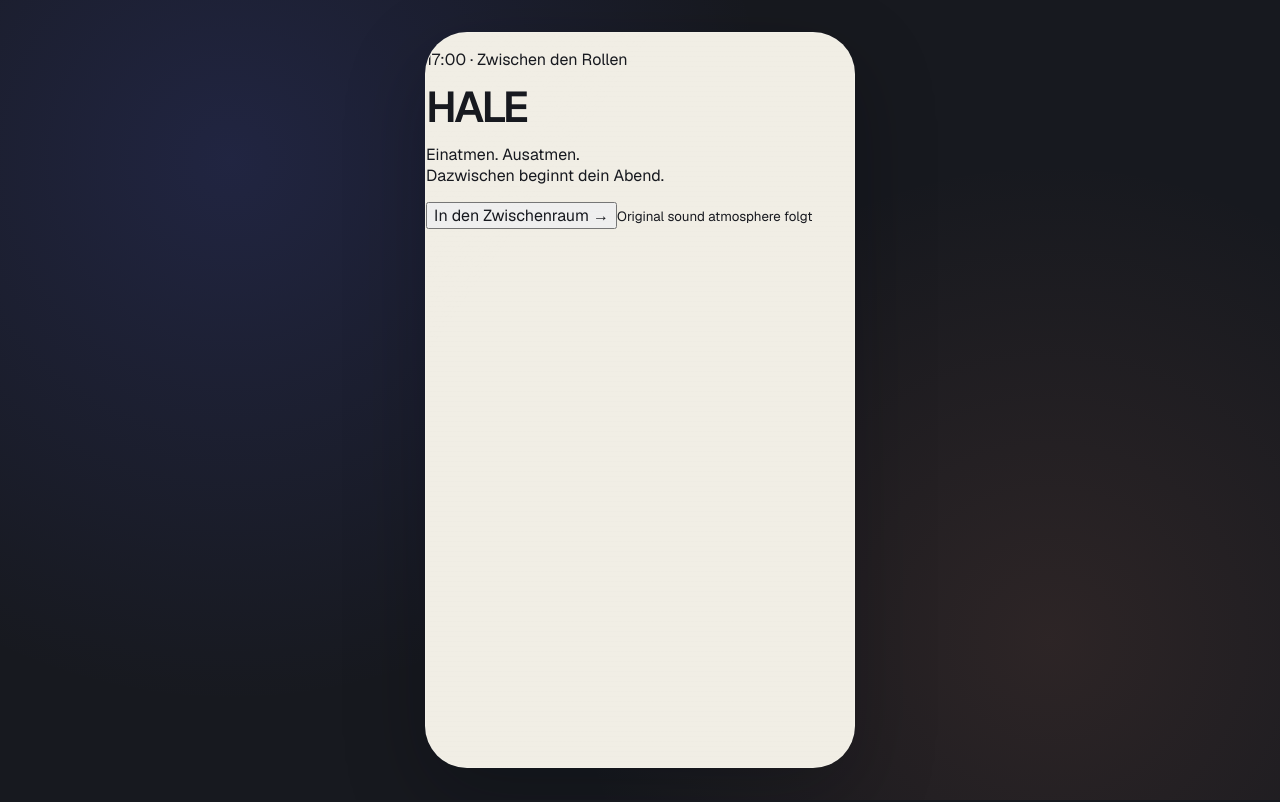
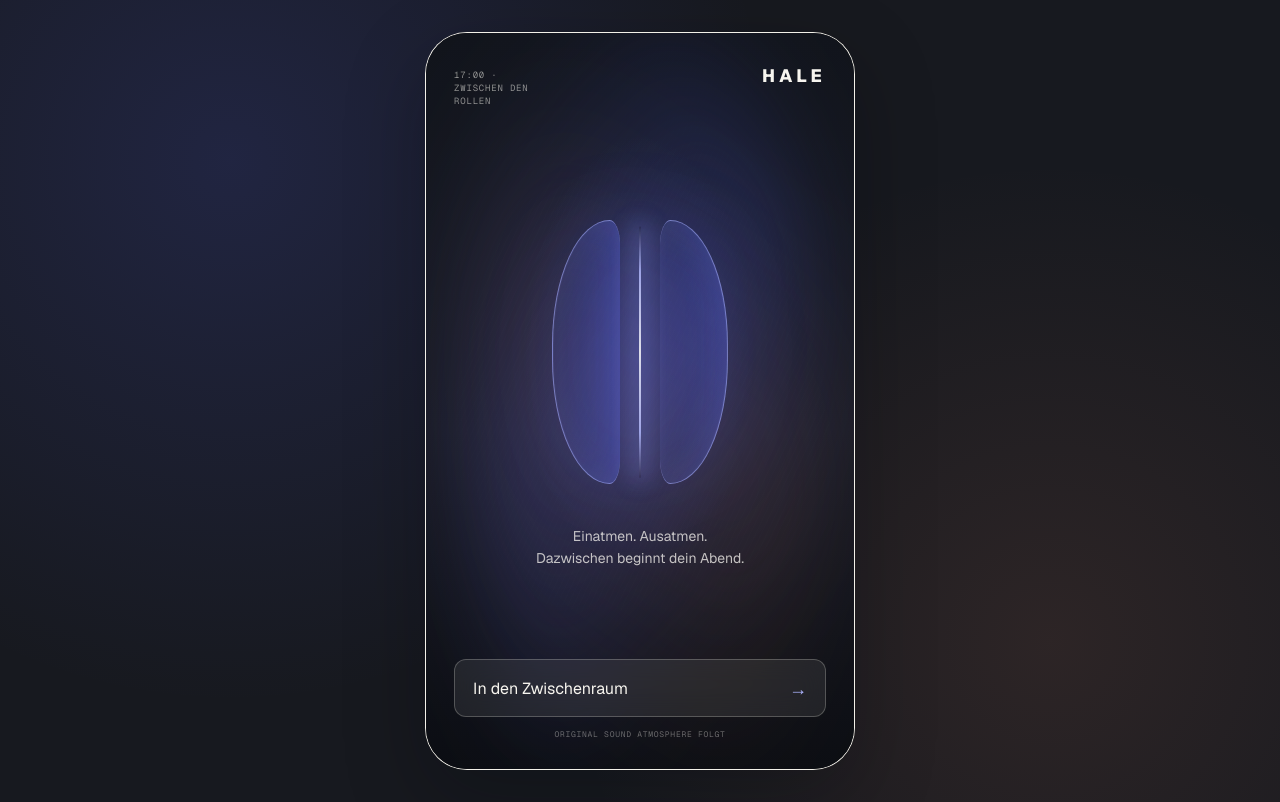
Before and after one commit to Julerzen/HALE, a Next.js app: page / in a window 1280 px wide. Built offline with nearby package versions, Linux system fonts and the light colour scheme.

Commit message:
style: shape opening as breathing aperture

```diff
--- a/app/globals.css
+++ b/app/globals.css
@@ -77,6 +77,183 @@ button:focus-visible { outline: 3px solid var(--cobalt); outline-offset: 3px; }
   font-family: var(--font-geist-mono), monospace;
   font-size: 9px;
   letter-spacing: 0.08em;
+  text-transform: uppercase;
+}
+
+.opening-screen {
+  position: relative;
+  z-index: 1;
+  min-height: min(900px, calc(100svh - 64px));
+  overflow: hidden;
+  display: flex;
+  flex-direction: column;
+  padding: 34px 28px 30px;
+  background: #101217;
+  color: var(--bone-soft);
+  isolation: isolate;
+}
+
+.opening-atmosphere,
+.opening-atmosphere span {
+  position: absolute;
+  inset: 0;
+  pointer-events: none;
+}
+
+.opening-atmosphere {
+  z-index: -1;
+  overflow: hidden;
+  background:
+    radial-gradient(ellipse at 50% 44%, rgba(83, 98, 244, 0.2), transparent 38%),
+    linear-gradient(180deg, #11141b 0%, #171923 54%, #0b0d12 100%);
+}
+
+.atmosphere-field {
+  width: 78%;
+  height: 120%;
+  margin: -10% auto;
+  border-radius: 46% 54% 55% 45% / 35% 44% 56% 65%;
+  filter: blur(46px);
+  opacity: 0.42;
+}
+
+.field-one {
+  background: linear-gradient(135deg, transparent 10%, rgba(83, 98, 244, 0.58) 45%, transparent 74%);
+  animation: ambient-drift-one 11s ease-in-out infinite alternate;
+}
+
+.field-two {
+  background: linear-gradient(30deg, transparent 20%, rgba(203, 121, 87, 0.28) 54%, transparent 78%);
+  animation: ambient-drift-two 14s ease-in-out infinite alternate;
+}
+
+.atmosphere-grain {
+  background: repeating-linear-gradient(115deg, rgba(255, 255, 255, 0.02) 0 1px, transparent 1px 5px);
+  opacity: 0.45;
+  mix-blend-mode: soft-light;
+}
+
+.opening-brand {
+  display: flex;
+  justify-content: space-between;
+  align-items: flex-start;
+  gap: 20px;
+}
+
+.opening-brand p {
+  max-width: 17ch;
+  margin: 2px 0 0;
+  color: rgba(247, 245, 239, 0.54);
+  font-family: var(--font-geist-mono), monospace;
+  font-size: 9px;
+  line-height: 1.45;
+  letter-spacing: 0.09em;
+  text-transform: uppercase;
+}
+
+.opening-brand h1 {
+  margin: 0;
+  color: var(--bone-soft);
+  font-size: 18px;
+  font-weight: 720;
+  letter-spacing: 0.23em;
+  line-height: 1;
+}
+
+.aperture-space {
+  flex: 1;
+  display: flex;
+  flex-direction: column;
+  align-items: center;
+  justify-content: center;
+  padding: 50px 0 28px;
+}
+
+.hale-aperture {
+  position: relative;
+  width: 164px;
+  height: 264px;
+  filter: drop-shadow(0 0 42px rgba(83, 98, 244, 0.4));
+}
+
+.aperture-side,
+.aperture-core {
+  position: absolute;
+  top: 0;
+  bottom: 0;
+  display: block;
+}
+
+.aperture-side {
+  width: 66px;
+  border: 1px solid rgba(166, 174, 255, 0.7);
+  background: linear-gradient(90deg, rgba(83, 98, 244, 0.04), rgba(83, 98, 244, 0.3));
+  box-shadow: inset 0 0 36px rgba(144, 154, 255, 0.16);
+}
+
+.aperture-left {
+  left: 0;
+  border-right: 0;
+  border-radius: 90% 16% 16% 90% / 50% 10% 10% 50%;
+  transform-origin: right center;
+  animation: aperture-left 8s cubic-bezier(0.45, 0, 0.55, 1) infinite;
+}
+
+.aperture-right {
+  right: 0;
+  border-left: 0;
+  border-radius: 16% 90% 90% 16% / 10% 50% 50% 10%;
+  transform-origin: left center;
+  animation: aperture-right 8s cubic-bezier(0.45, 0, 0.55, 1) infinite;
+}
+
+.aperture-core {
+  left: calc(50% - 1px);
+  width: 2px;
+  background: linear-gradient(180deg, transparent, #b4bbff 18%, #ffffff 50%, #b4bbff 82%, transparent);
+  box-shadow: 0 0 24px 5px rgba(148, 158, 255, 0.5);
+  animation: aperture-core 8s cubic-bezier(0.45, 0, 0.55, 1) infinite;
+}
+
+.aperture-space p {
+  margin: 42px 0 0;
+  color: rgba(247, 245, 239, 0.76);
+  font-size: 14px;
+  line-height: 1.55;
+  text-align: center;
+}
+
+.opening-entry button {
+  width: 100%;
+  min-height: 58px;
+  display: flex;
+  justify-content: space-between;
+  align-items: center;
+  border: 1px solid rgba(247, 245, 239, 0.24);
+  border-radius: var(--radius-sm);
+  padding: 0 18px;
+  background: rgba(247, 245, 239, 0.08);
+  color: var(--bone-soft);
+  backdrop-filter: blur(12px);
+  cursor: pointer;
+  transition: background 180ms ease, border-color 180ms ease, transform 180ms ease;
+}
+
+.opening-entry button:hover {
+  border-color: rgba(247, 245, 239, 0.46);
+  background: rgba(247, 245, 239, 0.13);
+  transform: translateY(-1px);
+}
+
+.opening-entry button span { color: #aeb5ff; font-size: 18px; }
+.opening-entry small {
+  display: block;
+  margin-top: 12px;
+  color: rgba(247, 245, 239, 0.38);
+  font-family: var(--font-geist-mono), monospace;
+  font-size: 8px;
+  letter-spacing: 0.09em;
+  text-align: center;
   text-transform: uppercase;
 }
 
@@ -229,9 +406,35 @@ h1 {
   to { opacity: 1; transform: translateY(0); }
 }
 
+@keyframes aperture-left {
+  0%, 100% { transform: translateX(12px) scaleX(0.9); opacity: 0.68; }
+  50% { transform: translateX(-10px) scaleX(1.08); opacity: 1; }
+}
+
+@keyframes aperture-right {
+  0%, 100% { transform: translateX(-12px) scaleX(0.9); opacity: 0.68; }
+  50% { transform: translateX(10px) scaleX(1.08); opacity: 1; }
+}
+
+@keyframes aperture-core {
+  0%, 100% { opacity: 0.42; transform: scaleY(0.82); }
+  50% { opacity: 1; transform: scaleY(1); }
+}
+
+@keyframes ambient-drift-one {
+  from { transform: translate3d(-13%, -4%, 0) rotate(-8deg) scale(0.92); }
+  to { transform: translate3d(13%, 4%, 0) rotate(7deg) scale(1.08); }
+}
+
+@keyframes ambient-drift-two {
+  from { transform: translate3d(12%, 8%, 0) rotate(6deg) scale(1.06); }
+  to { transform: translate3d(-10%, -7%, 0) rotate(-6deg) scale(0.94); }
+}
+
 @media (max-width: 520px) {
   .prototype-shell { display: block; padding: 0; }
   .device { width: 100%; min-height: 100svh; border: 0; border-radius: 0; box-shadow: none; }
+  .opening-screen { min-height: 100svh; padding-top: max(30px, env(safe-area-inset-top)); padding-bottom: max(28px, env(safe-area-inset-bottom)); }
   .screen { padding-bottom: max(24px, env(safe-area-inset-bottom)); }
   .topbar { padding-top: max(26px, env(safe-area-inset-top)); }
 }
```
